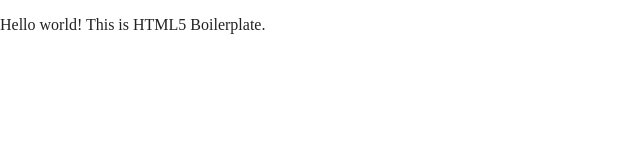
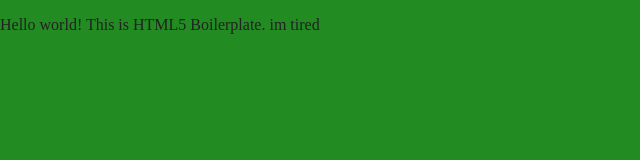
Before and after one commit to marybell1/hello-world, a website built with Parcel: page index.html in a window 1280 px wide. Shown: the whole page, without its empty margins (0-640 px from the left). Built offline with nearby package versions, Linux system fonts and the light colour scheme.

Commit message:
added a new css file

```diff
--- /dev/null
+++ b/css/harystyles.css
@@ -0,0 +1,3 @@
+html {
+    background-color:forestgreen;
+}
--- a/index.html
+++ b/index.html
@@ -18,6 +18,7 @@
 
   <link rel="stylesheet" href="css/normalize.css">
   <link rel="stylesheet" href="css/main.css">
+  <link rel="stylesheet" href="css/harystyles.css">
 
   <meta name="theme-color" content="#fafafa">
 </head>
@@ -25,7 +26,7 @@
 <body>
 
   <!-- Add your site or application content here -->
-  <p>Hello world! This is HTML5 Boilerplate.</p>
+  <p>Hello world! This is HTML5 Boilerplate. im tired</p>
   <script src="js/vendor/modernizr-3.11.2.min.js"></script>
   <script src="js/plugins.js"></script>
   <script src="js/main.js"></script>
```
Also changed, not shown: 1 other file.
